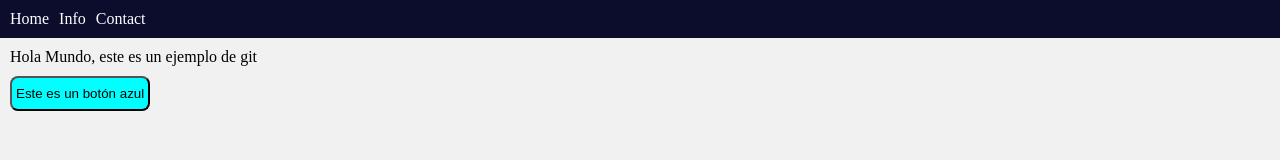
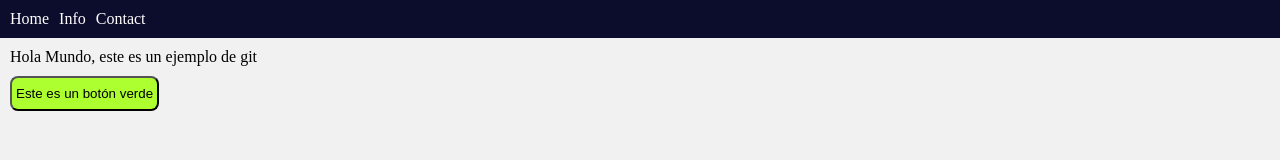
Before and after one commit to danyel117/repositorio-ejemplo, a plain HTML site: page index.html in a window 1280 px wide. Drawn offline with Linux system fonts and the light colour scheme.

Commit message:
cambiar a verde el color del boton

```diff
--- a/index.html
+++ b/index.html
@@ -18,17 +18,8 @@
     <div class="container">
       <p>Hola Mundo, este es un ejemplo de git</p>
       <div class="actions">
-        <button>Este es un botón azul</button>
+        <button>Este es un botón verde</button>
       </div>
-      <!-- <div class="image-container">
-        <span>Este es un perro:</span>
-        <div>
-          <img
-            alt="border collie"
-            src="https://images.unsplash.com/photo-1503256207526-0d5d80fa2f47?ixlib=rb-1.2.1&ixid=MnwxMjA3fDB8MHxwaG90by1wYWdlfHx8fGVufDB8fHx8&auto=format&fit=crop&w=386&q=80"
-          />
-        </div>
-      </div> -->
     </div>
   </body>
 </html>
--- a/styles.css
+++ b/styles.css
@@ -9,8 +9,7 @@ body {
 }
 
 button {
-  /* background-color: rgb(62, 251, 147); */
-  background-color: aqua;
+  background-color: greenyellow;
   color: black;
   padding: 8px 4px;
   border-radius: 8px;
```
